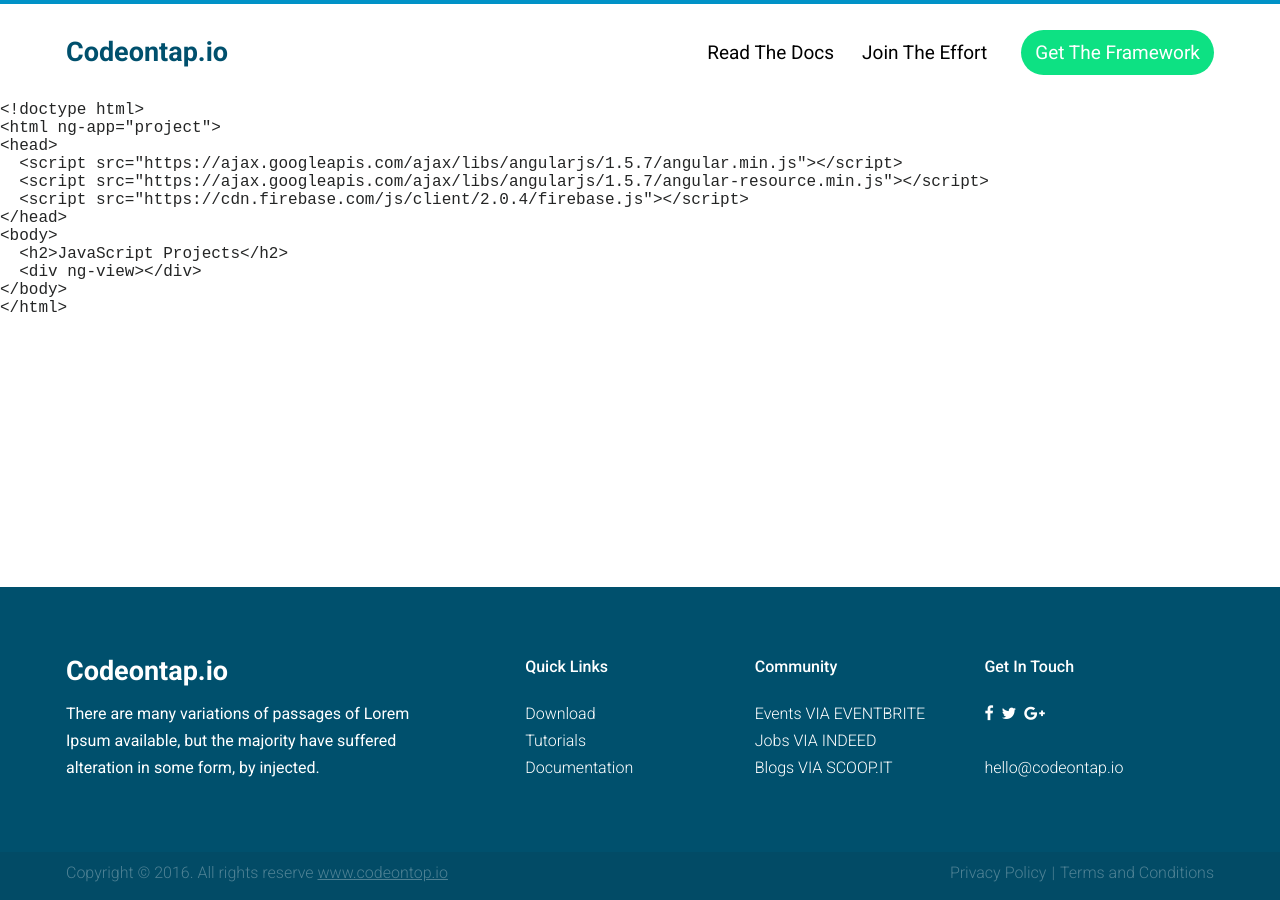
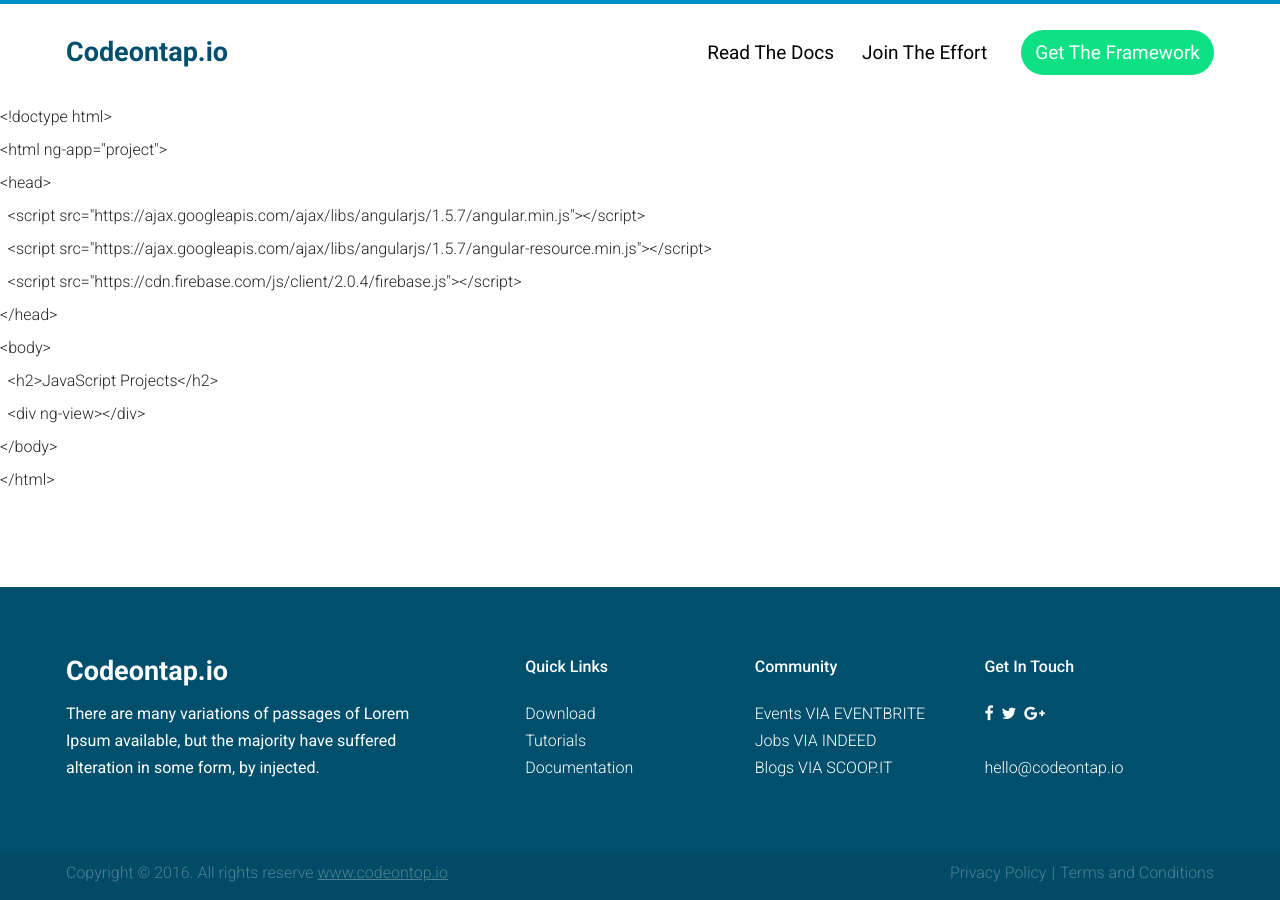
Before and after one commit to codeontap/codeontap.github.io, a Jekyll site: the page built from _tabs/Code.md, in a window 1280 px wide. Built offline with Jekyll 4.4.1, drawn with Linux system fonts in a browser that asks for light colours.

Commit message:
Minor code style fixes

```diff
--- a/css/style.css
+++ b/css/style.css
@@ -1121,7 +1121,8 @@ body{
 
 }
 
-.highlight  { background: #ffffff; font-size: 16px; }
+.highlight  { background: #ffffff; font-size: 16px; line-height: 32px; }
+.highlight code { font-family: Roboto, sans-serif; font-weight: 300; }
 .highlight .c { color: #999988; font-style: italic } /* Comment */
 .highlight .err { color: #a61717; background-color: #e3d2d2 } /* Error */
 .highlight .k { font-weight: bold } /* Keyword */
```
